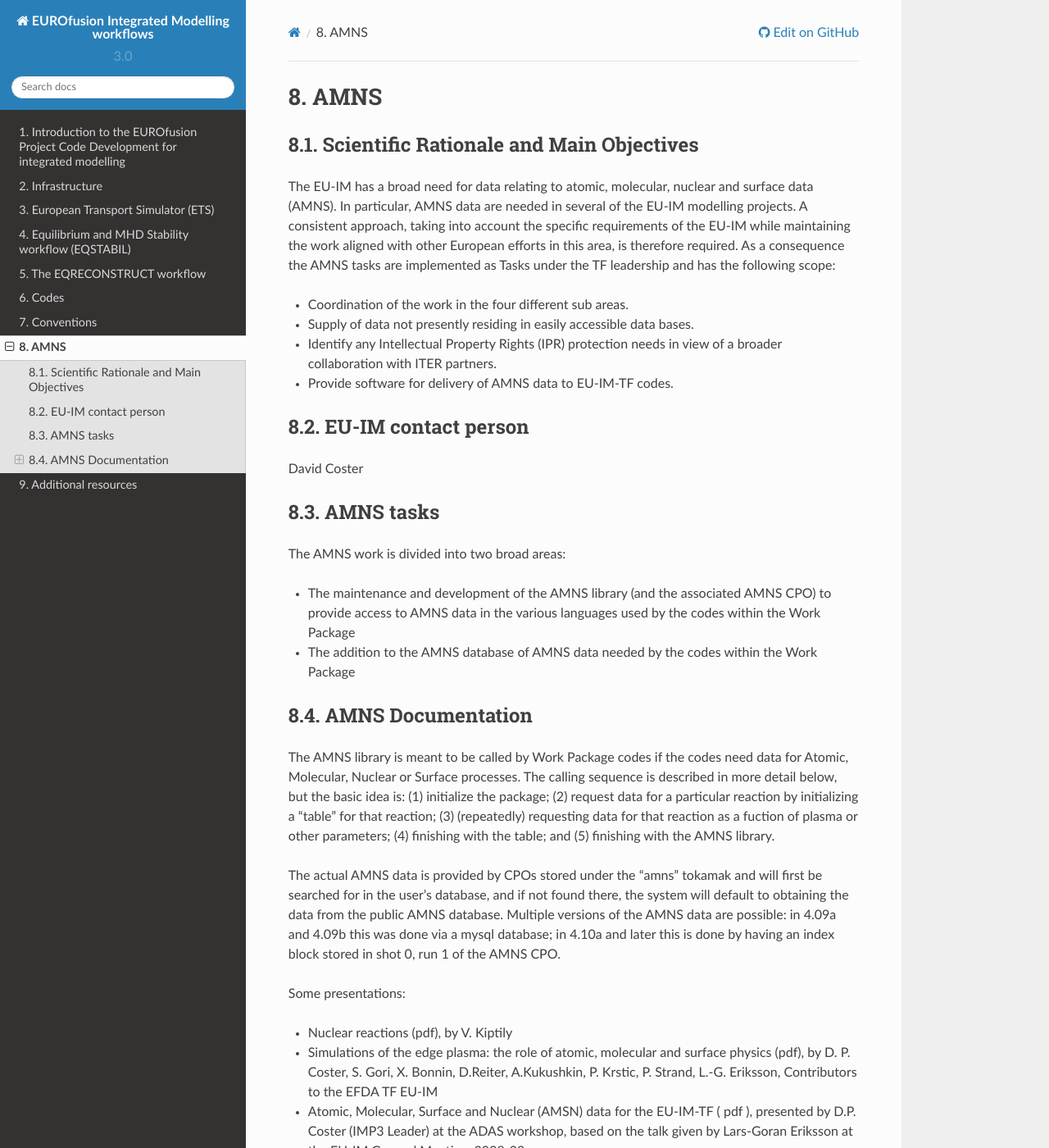
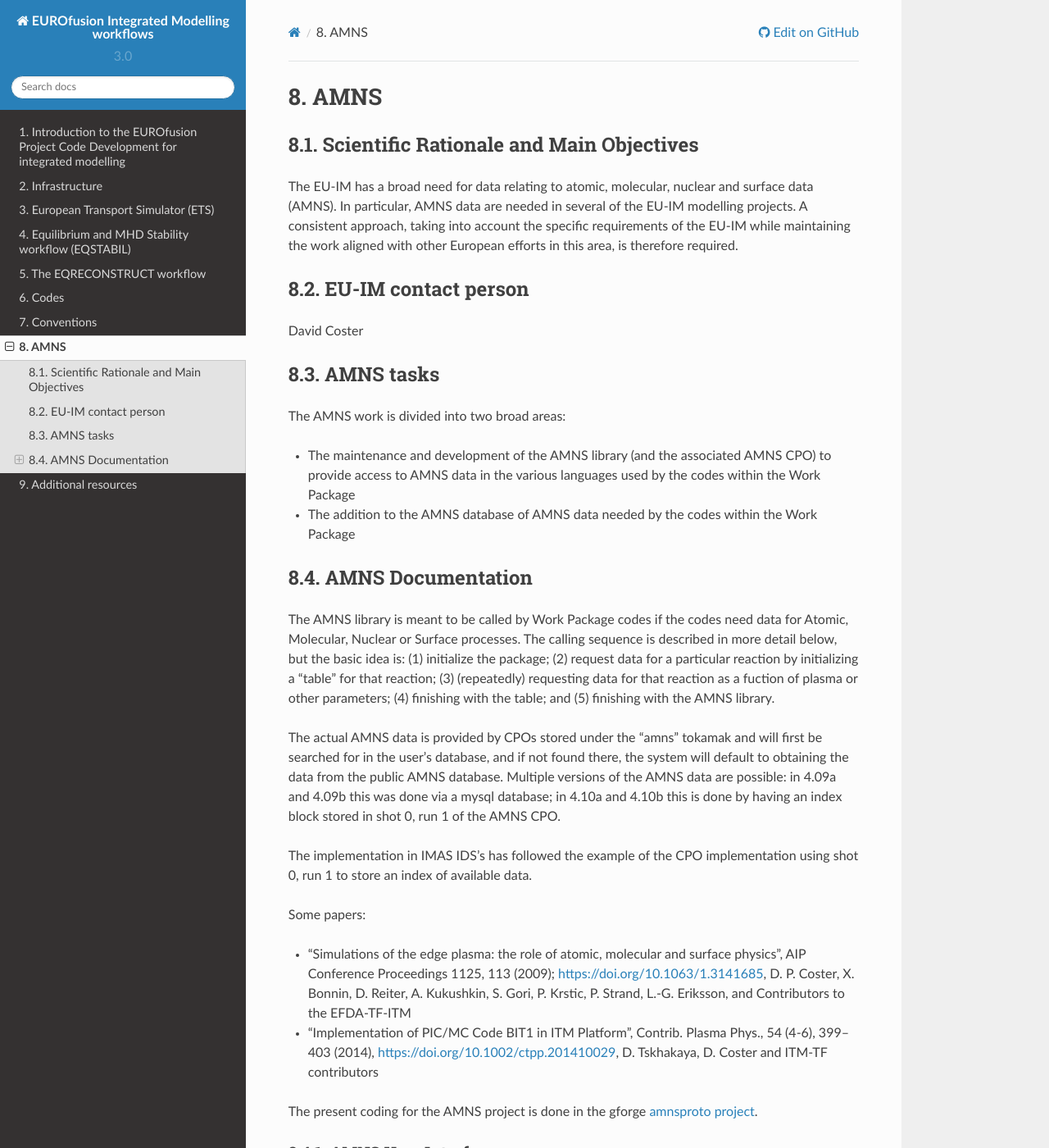
Before and after one commit to WPCD-Workflows/documentation, a Sphinx documentation site: the page built from source/amns.rst, in a window 1280 px wide and 1400 px high. Shown: the whole window at 82% size. Built offline with Sphinx 7.4.7 and the Read the Docs theme 2.0.0, drawn with Linux system fonts in a browser that asks for light colours; some of the changed text lies outside the part shown.

Commit message:
Update amns.rst
Minor updates and remove some material that is outdated

```diff
--- a/source/amns.rst
+++ b/source/amns.rst
@@ -11,17 +11,6 @@ and surface data (AMNS). In particular, AMNS data are needed in several
 of the EU-IM modelling projects. A consistent approach, taking into
 account the specific requirements of the EU-IM while maintaining the work
 aligned with other European efforts in this area, is therefore required.
-As a consequence the AMNS tasks are implemented as Tasks under the TF
-leadership and has the following scope:
-
-- Coordination of the work in the four different sub areas.
-
-- Supply of data not presently residing in easily accessible data bases.
-
-- Identify any Intellectual Property Rights (IPR) protection needs in view
-  of a broader collaboration with ITER partners.
-
-- Provide software for delivery of AMNS data to EU-IM-TF codes.
 
 EU-IM contact person
 ====================
@@ -57,30 +46,21 @@ The actual AMNS data is provided by CPOs stored under the "amns" tokamak
 and will first be searched for in the user's database, and if not found
 there, the system will default to obtaining the data from the public
 AMNS database. Multiple versions of the AMNS data are possible: in 4.09a
-and 4.09b this was done via a mysql database; in 4.10a and later this is
+and 4.09b this was done via a mysql database; in 4.10a and 4.10b this is
 done by having an index block stored in shot 0, run 1 of the AMNS CPO.
 
-Some presentations:
-
--  Nuclear reactions (pdf), by V. Kiptily
--  Simulations of the edge plasma: the role of atomic, molecular and surface
-   physics (pdf), by D. P. Coster, S. Gori, X. Bonnin, D.Reiter,
-   A.Kukushkin, P. Krstic, P. Strand, L.-G. Eriksson, Contributors to the
-   EFDA TF EU-IM
--  Atomic, Molecular, Surface and Nuclear (AMSN) data for the EU-IM-TF ( pdf
-   ), presented by D.P. Coster (IMP3 Leader) at the ADAS workshop, based on
-   the talk given by Lars-Goran Eriksson at the EU-IM General Meeting,
-   2008-09
--  EU-IM AMNS Interface (pdf), by D.P. Coster
+The implementation in IMAS IDS's has followed the example of the CPO
+implementation using shot 0, run 1 to store an index of available data.
 
 Some papers:
 
-- Simulations of the edge plasma: the role of atomic, molecular and surface
-   physics (pdf), by D.P. Coster, X. Bonnin, D. Reiter, A. Kukushkin, S.
-   Gori, P. Krstic, P. Strand, L.-G. Eriksson and Contributors to the
-   EFDA-TF-EU-IM
-
- - D. Tskhakaya, D. Coster and ITM-TF contributors, Contrib. Plasma Phys., 54 (4-6), 399–403 (2014)
+-  "Simulations of the edge plasma: the role of atomic, molecular and surface physics",
+   AIP Conference Proceedings 1125, 113 (2009); https://doi.org/10.1063/1.3141685,
+   D. P. Coster, X. Bonnin, D. Reiter, A. Kukushkin, S. Gori, P. Krstic, P. Strand,
+   L.‐G. Eriksson, and Contributors to the EFDA‐TF‐ITM
+-  "Implementation of PIC/MC Code BIT1 in ITM Platform", Contrib. Plasma Phys.,
+   54 (4-6), 399–403 (2014), https://doi.org/10.1002/ctpp.201410029,
+   D. Tskhakaya, D. Coster and ITM-TF contributors
 
 The present coding for the AMNS project is done in the gforge `amnsproto
 project <https://gforge6.eufus.eu/gf/project/amnsproto/>`__.
@@ -100,24 +80,22 @@ be found by executing
 .. code-block:: console
 
    module avail amns
+   module avail AMNS
 
 The include and library locations are specified via the "pkg-config"
 system. To display the available package names do
 
 .. code-block:: console
 
-   pkg-config --list-all | grep amns
-
-Doxygen information about the user interface can be found
-`here <https://portal.eufus.eu/documentation/EU-IM/doxygen/amns/amnsproto/User/4.10b/>`__.
+   pkg-config --list-all | grep -i amns
 
 The AMNS library can be called from
 
 1. Fortran
-2. C
+2. C /C++
 3. Python
-4. Java (in development)
-5. Matlab (in development)
+4. Java
+5. Matlab
 
 The various bindings for the different languages are given below, but
 make use of a set of standard concepts which are described first.
@@ -648,33 +626,3 @@ example <https://gforge6.eufus.eu/svn/amnsproto/tags/examples/python/>`__):
    print "table.no_of_reactants", table.no_of_reactants
    print table.data(np.array([100.0]), np.array([1e20]))
    amnsdb.finalize()
-
-Other examples can be found
-(`here <https://gforge6.eufus.eu/svn/amnsproto/tags/examples/>`__):
-
-AMNS CPO
---------
-
-The current (4.08b) data structure for AMNS data in the standard tree
-view can be browsed here
-`(Browse) <../../../isip/public/imports/data_structure/4.08b/Phase4top.html#Link00000003>`__
-
-We are currently considering a revision of the AMNS data structure that
-makes use of arrays-of-structures (not available earlier)
-
-At the top level we would have
-
-.. figure:: images/amns_1.png
-   :align: center
-
-with the definition of tables
-
-.. figure:: images/amns_2.png
-   :align: center
-
-
-
-and the tables of coordinates
-
-.. figure:: images/amns_3.png
-   :align: center
```
